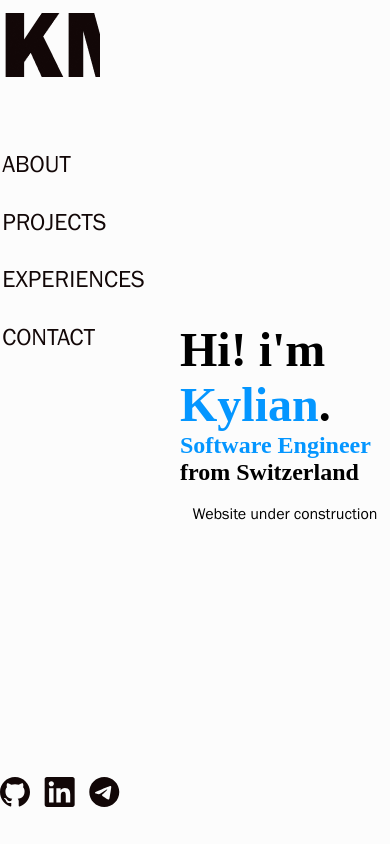
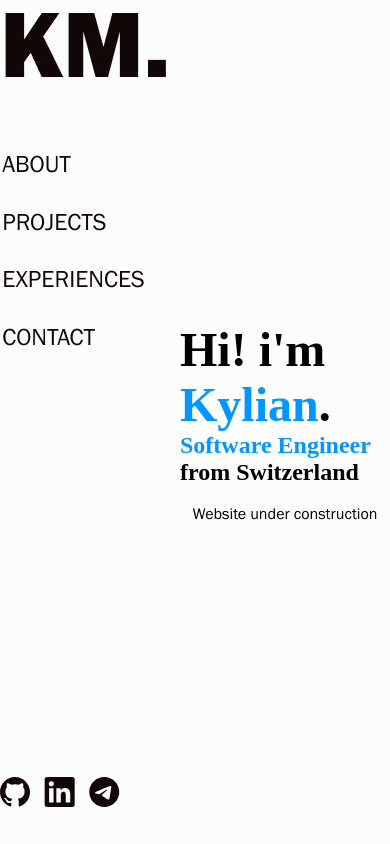
Before and after one commit to kylianmanzini/kylianmanzini.github.io, a plain HTML site: page index.html in a window 390 px wide. In both pictures the pointer is over the element 90 px from the left and 55 px from the top of the page. Drawn offline with Linux system fonts and the light colour scheme; a web font is replaced by a local one.

Commit message:
Fixed cropped logo in small screens

```diff
--- a/css/style.css
+++ b/css/style.css
@@ -80,7 +80,6 @@ header {
         margin-top: 10px;
 
         .logotype {
-
             width: calc(var(--header-width) - 80px);
             height: 100%;
             background-position: left;
@@ -92,11 +91,16 @@ header {
             transition: 1.2s ease-in-out .3s;
         }
 
-        .logotype:hover {
+        :hover {
             background-position: right;
             cursor: cell;
         }
 
+        @media (max-width: 768px){
+            .logotype {
+                width: var(--header-width);
+            }
+        }
     }
 
     .navigation {
```
